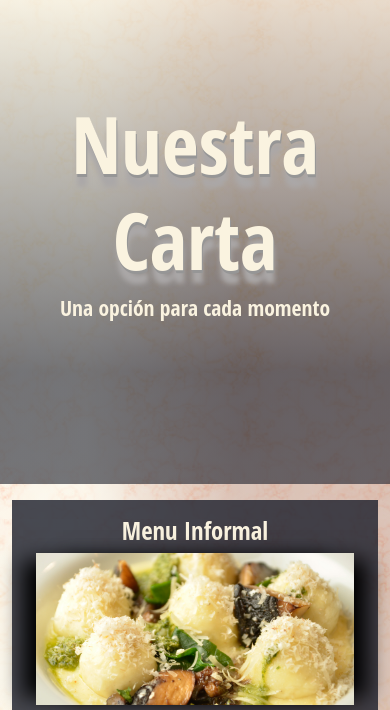
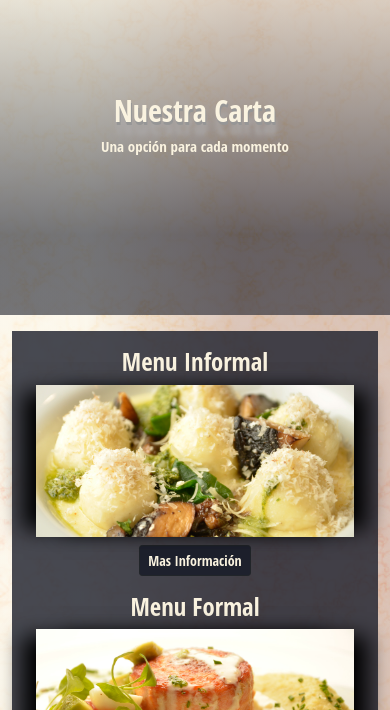
Before and after one commit to jaqomp/jbmcatering, a plain HTML site: page Menu.html in a window 390 px wide. Shown: the part 107-817 px from the top of the page. Drawn offline with nearby package versions, Linux system fonts and the light colour scheme.

Commit message:
reduci tamaño del heroMenu

```diff
--- a/Menu.html
+++ b/Menu.html
@@ -61,8 +61,8 @@
   <main class="pb-4">
       <section class="row heroMenu ms-0">
        <article class="textHM col-12 col-md-12 col-lg-12 col-xl-12 mt-5">
-         <h1>Nuestra Carta</h1>
-         <h4>Una opción para cada momento</h4>
+         <h1 id="title-carta">Nuestra Carta</h1>
+         <h4 class="sub-carta">Una opción para cada momento</h4>
        </article>
       </section>
       <section class="container mt-3 ">
--- a/styles/style.css
+++ b/styles/style.css
@@ -15,7 +15,6 @@ body{
 /* INICIO HEADER MAURO */
 header{
   width: 100%;
-  /* background-image: url(../images/hero.png); */
   height: 50%;
   background-position: center;
   background-repeat: no-repeat;
@@ -384,7 +383,7 @@ footer{
    height: 200px;
   }
 }
-/* INICIO MAURICIO */
+/* INICIO SECTION MAURICIO */
 .menu{
   margin-top: 20px;
   margin-bottom: 50px;
@@ -445,3 +444,15 @@ color: #FAF3E0;
 .backmodal{
   background: rgb(30,33,45,0.55);
 }
+@media (min-width: 355px) and (max-width: 800px) {
+  #title-carta{
+    font-size: 30px;
+   }
+   .sub-carta{
+     font-size: 15px;
+   }
+   .heroMenu{
+     height: 50vh;
+   }
+ }
+/* FIN SECTION MAURICIO */
```
